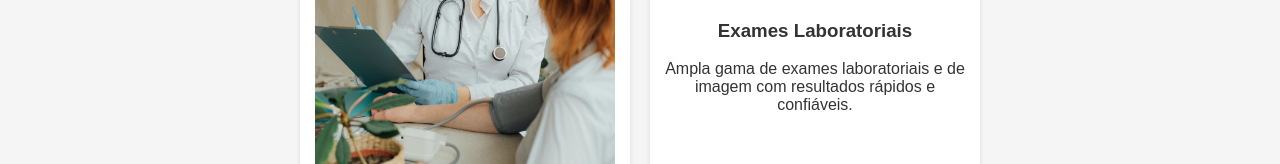
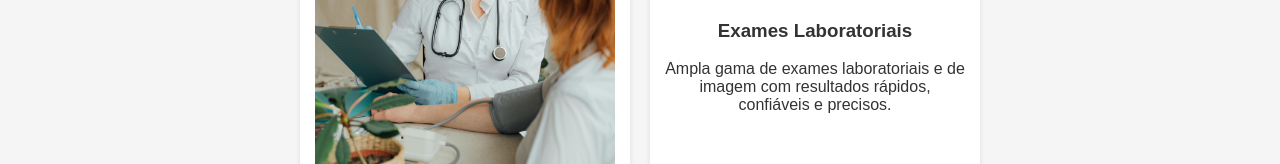
Before and after one commit to BrenoMdC/Sistematizacao_PDW, a plain HTML site: page index.html in a window 1280 px wide. Shown: the part 460-624 px from the top of the page. Drawn offline with Linux system fonts and the light colour scheme.

Commit message:
Update index.html

```diff
--- a/index.html
+++ b/index.html
@@ -86,7 +86,7 @@
       <div class="card">
         <img src="img/laboratorio.jpg" alt="Exames Laboratoriais">
         <h3>Exames Laboratoriais</h3>
-        <p>Ampla gama de exames laboratoriais e de imagem com resultados rápidos e confiáveis.</p>
+        <p>Ampla gama de exames laboratoriais e de imagem com resultados rápidos, confiáveis e precisos.</p>
       </div>
     </div>
   </section>
```
